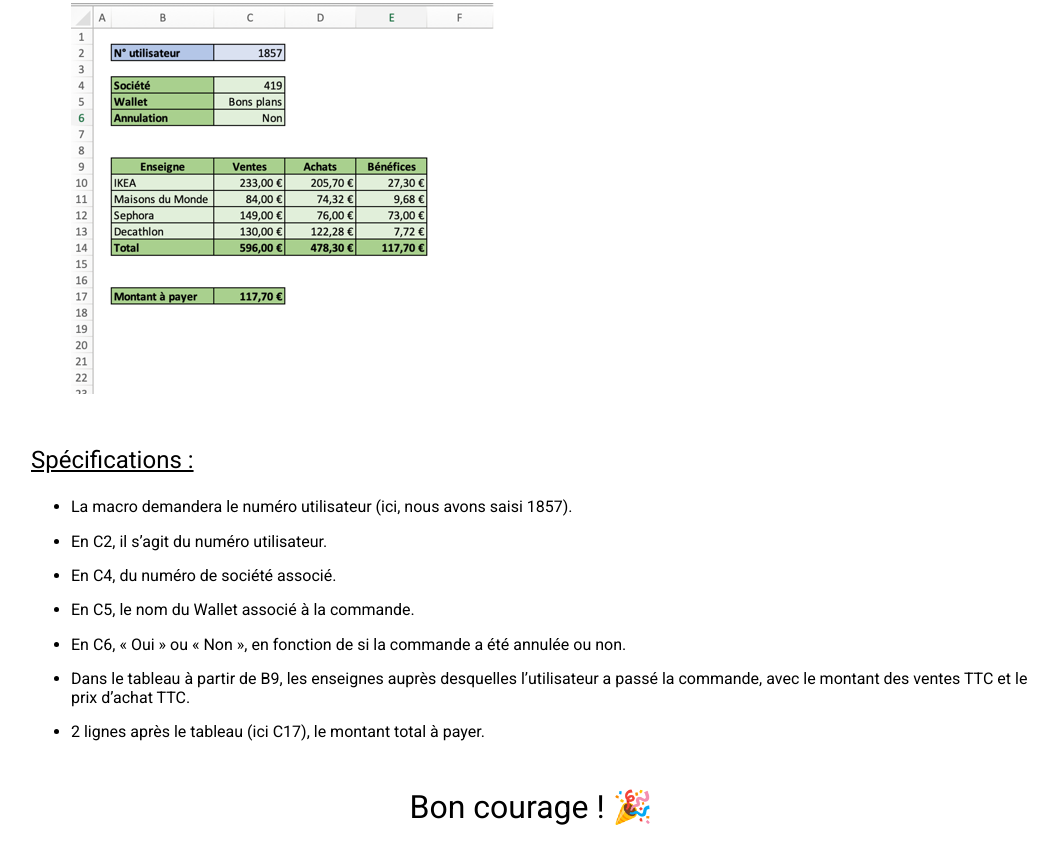
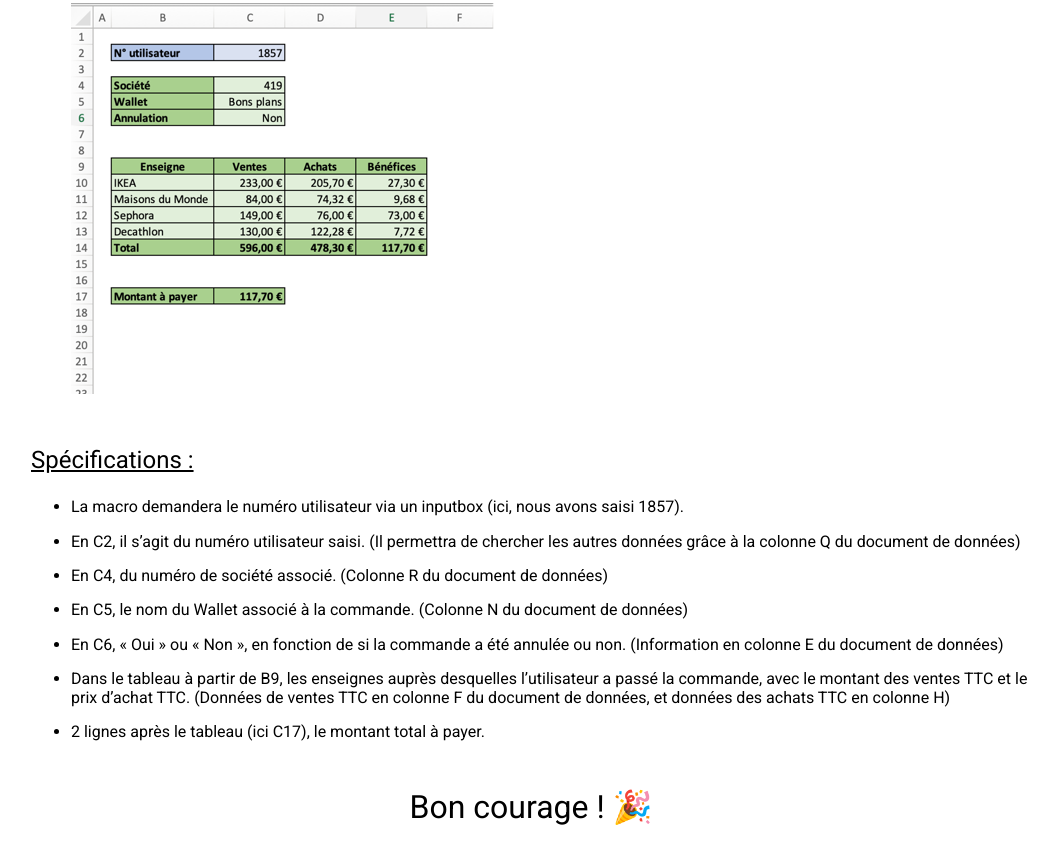
Before and after one commit to LucasAubert/examVBA, a plain HTML site: page index.html in a window 1280 px wide. Shown: the part 417-1275 px from the top of the page, without its empty margins (109-1167 px from the left). Drawn offline with nearby package versions, Linux system fonts and the light colour scheme.

Commit message:
Changement des consignes

```diff
--- a/index.html
+++ b/index.html
@@ -44,22 +44,23 @@
 </p>
 <ul>
     <li>
-        La macro demandera le numéro utilisateur (ici, nous avons saisi 1857).
+        La macro demandera le numéro utilisateur via un inputbox (ici, nous avons saisi 1857).
     </li>
     <li>
-        En C2, il s’agit du numéro utilisateur.
+        En C2, il s’agit du numéro utilisateur saisi. (Il permettra de chercher les autres données grâce à la colonne Q du document de données)
     </li>
     <li>
-        En C4, du numéro de société associé.
+        En C4, du numéro de société associé. (Colonne R du document de données)
     </li>
     <li>
-        En C5, le nom du Wallet associé à la commande.
+        En C5, le nom du Wallet associé à la commande. (Colonne N du document de données)
     </li>
     <li>
-        En C6, « Oui » ou « Non », en fonction de si la commande a été annulée ou non.
+        En C6, « Oui » ou « Non », en fonction de si la commande a été annulée ou non. (Information en colonne E du document de données)
     </li>
     <li>
         Dans le tableau à partir de B9, les enseignes auprès desquelles l’utilisateur a passé la commande, avec le montant des ventes TTC et le prix d’achat TTC.
+        (Données de ventes TTC en colonne F du document de données, et données des achats TTC en colonne H)
     </li>
     <li>
         2 lignes après le tableau (ici C17), le montant total à payer.
```
